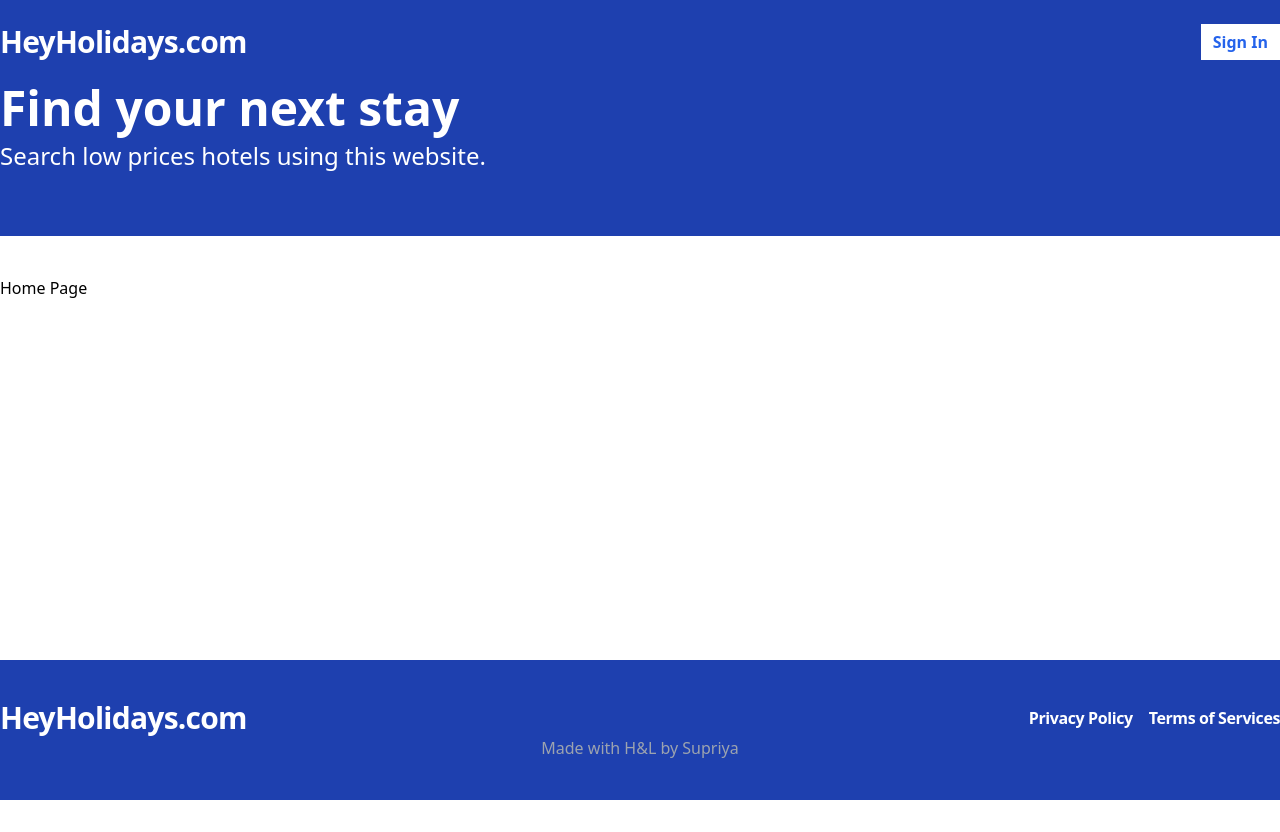
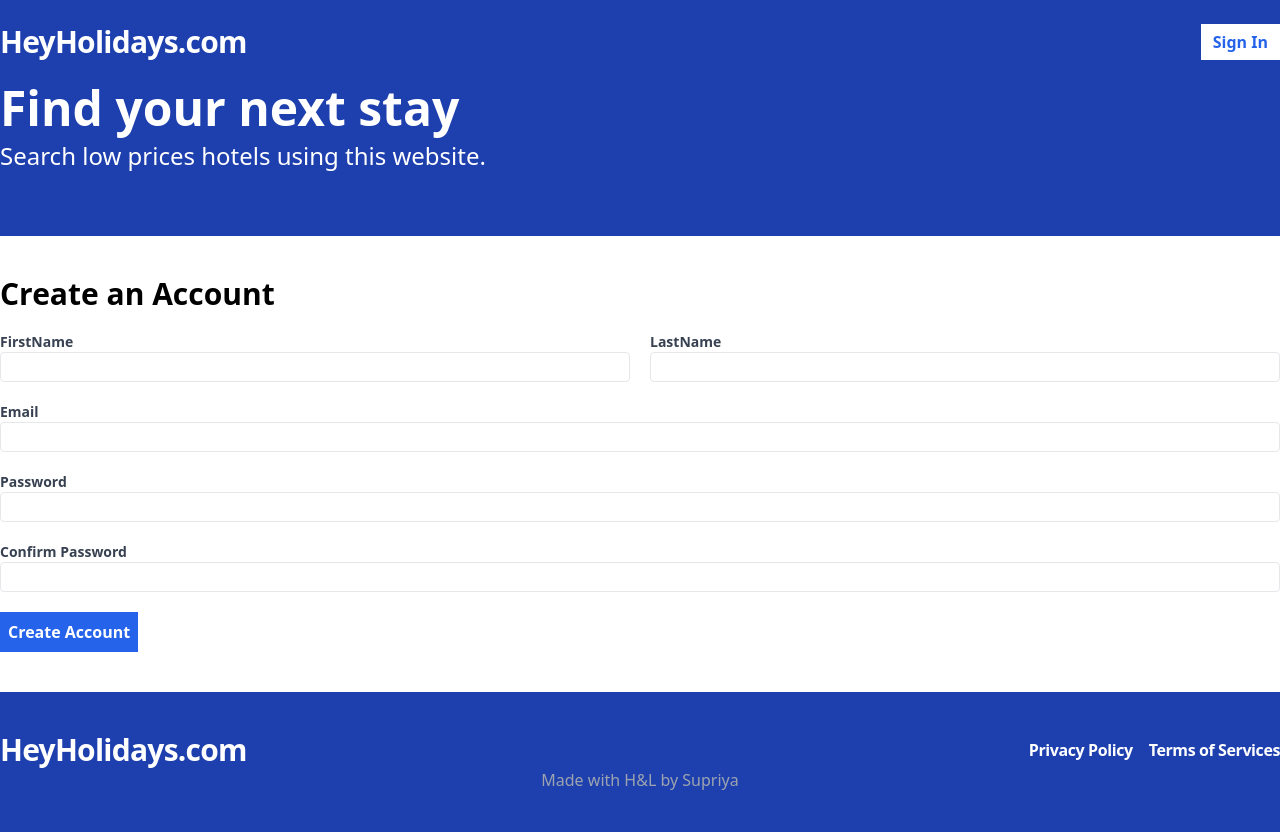
Before and after one commit to supriyasingh711/Hotel_Booking_App, a React (Vite) app in the folder frontend/: page /register in a window 1280 px wide. Before the commit this address led to /. Before the commit the page ends 800 px from the top, so only its background shows below. Built offline with nearby package versions, Linux system fonts and the light colour scheme.

Commit message:
form created

```diff
--- a/frontend/package.json
+++ b/frontend/package.json
@@ -12,6 +12,7 @@
   "dependencies": {
     "react": "^18.2.0",
     "react-dom": "^18.2.0",
+    "react-hook-form": "^7.51.2",
     "react-router-dom": "^6.22.3"
   },
   "devDependencies": {
--- a/frontend/src/App.tsx
+++ b/frontend/src/App.tsx
@@ -5,6 +5,7 @@
   Navigate
 } from "react-router-dom";
 import Layout from "./layouts/Layout";
+import Register from "./pages/Register";
 
 function App() {
 
@@ -15,6 +16,9 @@
             <p>Home Page</p>
           </Layout>}/>
           <Route path="/search" element={<>Search Page</>}/>
+          <Route path="/register" element={
+          <Layout><Register/></Layout>
+          }/>
           <Route path="*" element={<Navigate to="/"/>}/>
         </Routes>
       </Router>
--- /dev/null
+++ b/frontend/src/pages/Register.tsx
@@ -0,0 +1,92 @@
+import { useForm } from "react-hook-form";
+
+type RegisterFormData={
+    firstName:string,
+    lastName:string,
+    email:string,
+    password:string,
+    confirmPassword:string
+
+}
+
+const Register=()=>{
+
+    const {register ,watch,handleSubmit,formState:{errors}}=useForm<RegisterFormData>();
+
+    const onSubmit=handleSubmit((data)=>{
+        console.log(data);
+    })
+
+    return (
+        <form className="flex flex-col gap-5" onSubmit={onSubmit}>
+            <h2 className="text-3xl font-bold">Create an Account</h2>
+            <div className="flex flex-col md:flex-row gap-5">
+                <label className="text-gray-700 text-sm font-bold flex-1">
+                    FirstName<input className="border rounded w-full py-1 px-2 font-normal" {...register("firstName",{required:"This field is required"})}/>
+                    {errors.firstName && (
+                        <span className="text-red-500">{errors.firstName.message}</span>
+                    )}
+                </label>
+                <label className="text-gray-700 text-sm font-bold flex-1">
+                    LastName<input className="border rounded w-full py-1 px-2 font-normal"
+                    {...register("lastName",{required:"This field is required"})}
+                    />
+                    {errors.lastName && (
+                        <span className="text-red-500">{errors.lastName.message}</span>
+                    )}
+                </label>
+
+            </div>
+            <label className="text-gray-700 text-sm font-bold flex-1">
+                    Email<input
+                    type="email"
+                    className="border rounded w-full py-1 px-2 font-normal"
+                    {...register("email",{required:"This field is required"})}
+                    />
+                    {errors.email && (
+                        <span className="text-red-500">{errors.email.message}</span>
+                    )}
+                </label>
+                <label className="text-gray-700 text-sm font-bold flex-1">
+                    Password<input
+                    type="password"
+                    className="border rounded w-full py-1 px-2 font-normal"
+                    {...register("password",{
+                        required:"This field is required",
+                        minLength:{
+                            value:6,
+                            message:"Password must be 6 characters"
+                        }
+                    })}
+                    />
+                    {errors.password && (
+                        <span className="text-red-500">{errors.password.message}</span>
+                    )}
+                </label>
+                <label className="text-gray-700 text-sm font-bold flex-1">
+                   Confirm Password<input
+                    type="password"
+                    className="border rounded w-full py-1 px-2 font-normal"
+                    {...register("confirmPassword",{
+                        validate:(val)=>{
+                                if(!val){
+                                    return "This field is required";
+                                }else if(watch("password")!==val){
+                                    return "Your passwords do not match!";
+                                }
+                        }
+                    })}
+                    />
+                    {errors.confirmPassword && (
+                        <span className="text-red-500">{errors.confirmPassword.message}</span>
+                    )}
+                </label>
+                <span>
+                    <button
+                    type="submit"
+                    className="bg-blue-600 text-white p-2 font-bold hover:bg-blue-500">Create Account</button>
+                    </span>
+        </form>
+    )
+}
+export default Register;
--- a/frontend/tailwind.config.js
+++ b/frontend/tailwind.config.js
@@ -4,7 +4,8 @@
   theme: {
     extend: {},
     conatiner:{
-      padding:"10rem",
+      padding:{
+        md:"10rem"  }
     }
   },
   plugins: [],
```
Also changed, not shown: 1 other file (tests, documents, lock files or other folders).
